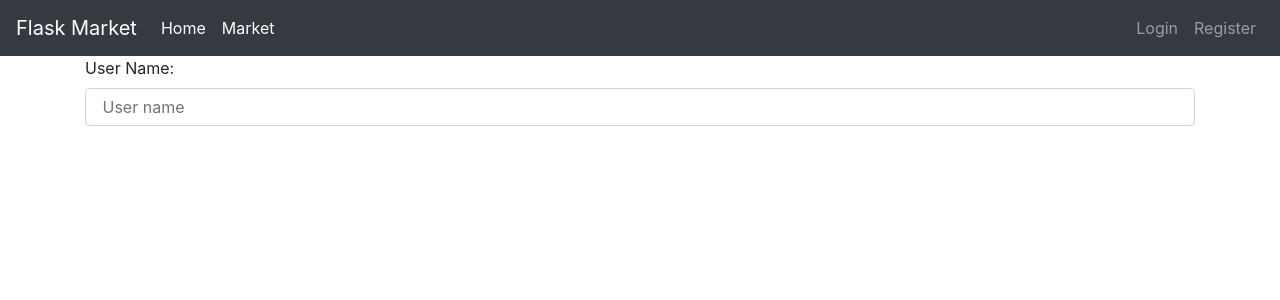
After one commit to ablue968/Flask_market, a Flask app: page /register in a window 1280 px wide. The commit adds this page. Shown: the top 300 px of the page. Run offline with Flask 2, Linux system fonts and the light colour scheme.

Commit message:
creating forms

```diff
--- a/market/__init__.py
+++ b/market/__init__.py
@@ -4,6 +4,7 @@ from flask_sqlalchemy import SQLAlchemy
 
 app = Flask(__name__)
 app.config['SQLALCHEMY_DATABASE_URI'] = 'sqlite:///market.db'
+app.config['SECRET_KEY'] = '8331f73f826002236d8834c7'
 db=SQLAlchemy(app)
 
 from market import routes
--- /dev/null
+++ b/market/forms.py
@@ -0,0 +1,11 @@
+from flask_wtf import FlaskForm
+from wtforms import StringField, PasswordField, SubmitField
+
+
+
+class RegisterForm(FlaskForm):
+    username= StringField(label="User Name:")
+    email = StringField(label="Email Address")
+    password1 = PasswordField(label="Password")
+    password2 = PasswordField(label="Confirm Password:")
+    submit = SubmitField(label="submit")
--- a/market/routes.py
+++ b/market/routes.py
@@ -1,6 +1,7 @@
 from market import app
 from flask import render_template
 from market.models import Movie
+from market.forms import RegisterForm
 
 @app.route('/')
 @app.route('/home')
@@ -12,3 +13,8 @@ def market_page():
     movies = Movie.query.all()
 
     return render_template('market.html', movies = movies)
+
+@app.route('/register')
+def register_page():
+    form = RegisterForm()
+    return render_template('register.html', form = form)
--- a/market/templates/base.html
+++ b/market/templates/base.html
@@ -15,7 +15,7 @@
    <body>
       <!-- Navbar here -->
       <nav class="navbar navbar-expand-lg navbar-dark bg-dark">
-        <a class="navbar-brand" href="#">Flask Market</a>
+        <a class="navbar-brand" href="{{ url_for('home_page') }}">Flask Market</a>
         <button class="navbar-toggler" type="button" data-toggle="collapse" data-target="#navbarSupportedContent"
           aria-controls="navbarSupportedContent" aria-expanded="false" aria-label="Toggle navigation">
           <span class="navbar-toggler-icon"></span>
@@ -30,10 +30,14 @@
               <a class="nav-link" href="{{ url_for('market_page') }}">Market</span></a>
             </li>
           </ul>
-          <form class="form-inline my-2 my-lg-0">
-            <input class="form-control mr-sm-2" type="search" placeholder="Search" aria-label="Search">
-            <button class="btn btn-outline-success my-2 my-sm-0" type="submit">Search</button>
-          </form>
+          <ul class="navbar-nav">
+            <li class="nav-item">
+              <a class="nav-link" href="#"> Login</a>
+            </li>
+            <li class="nav-item">
+              <a class="nav-link" href="{{ url_for('register_page') }}"> Register</a>
+            </li>
+          </ul>
         </div>
       </nav>
       {% block content %}
--- /dev/null
+++ b/market/templates/register.html
@@ -0,0 +1,13 @@
+{% extends 'base.html' %}
+{% block title %}
+  Register Page
+{%endblock%}
+
+{% block content %}
+  <div class="container">
+    <form method="POST" class="form-register">
+        {{ form.username.label() }}
+        {{ form.username(class="form-control", placeholder=" User name")}}
+    </form>
+  </div>
+{% endblock %}
```
Also changed, not shown: market/models.py (+15 -1 lines), market/market.db.
